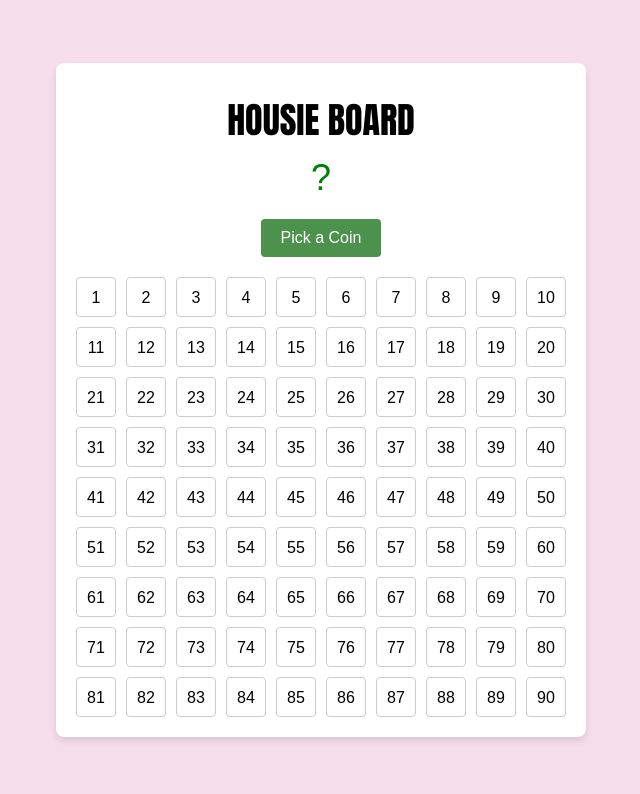
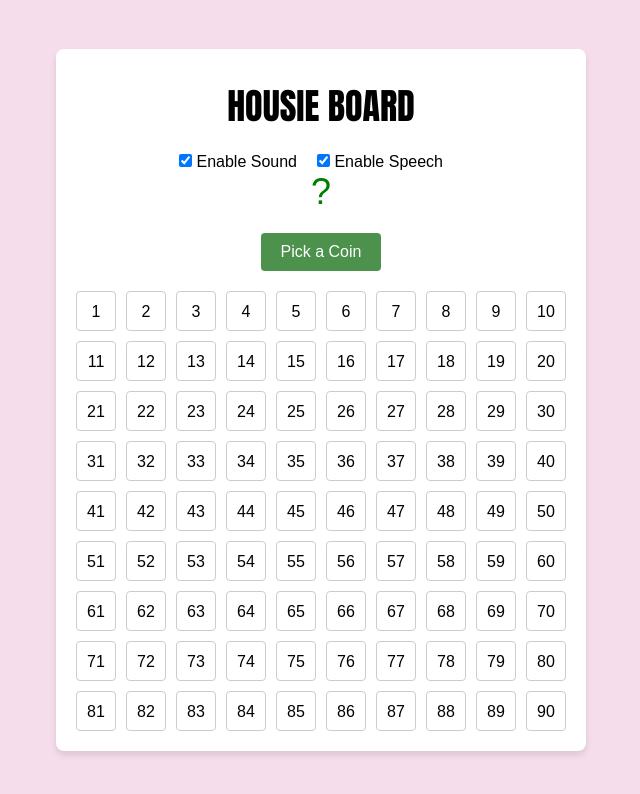
Before and after one commit to sriteja-t/Housie-Digital-Board, a plain HTML site: page index.html in a window 1280 px wide. Shown: the whole page, without its empty margins (319-959 px from the left). Drawn offline with Linux system fonts and the light colour scheme.

Commit message:
feat: option to disable audio

```diff
--- a/index.html
+++ b/index.html
@@ -12,11 +12,20 @@
             <div class="funky-text">
                 Housie Board
             </div>
+            <div class="options">
+                <label>
+                    <input type="checkbox" id="coin-toggle" checked> Enable Sound
+                </label>
+                <label>
+                    <input type="checkbox" id="speech-toggle" checked> Enable Speech
+                </label>
+            </div>
             <p id="picked-item">?</p>
             <button id="pick-button">Pick a Coin</button>
         </div>
         <div class="numbers-grid" id="numbers-container"></div>
     </div>
+
     <audio id="coin-audio" src="coin.mp3"></audio>
     <script src="script.js"></script>
 </body>
--- a/script.js
+++ b/script.js
@@ -2,6 +2,8 @@ const pickedItemElement = document.getElementById('picked-item');
 const pickButton = document.getElementById('pick-button');
 const numbersContainer = document.getElementById('numbers-container');
 const coinAudio = document.getElementById('coin-audio');
+const coinToggle = document.getElementById('coin-toggle');
+const speechToggle = document.getElementById('speech-toggle');
 const minNumber = 1;
 const maxNumber = 90;
 const synth = window.speechSynthesis;
@@ -35,7 +37,9 @@ pickButton.addEventListener('click', () => {
     const randomItem = availableNumbers.splice(randomIndex, 1)[0];
     pickedItemElement.textContent = randomItem;
 
+    if (coinToggle.checked) {
     coinAudio.play();
+    }
 
     const pickedNumberElements = document.querySelectorAll('.number');
     for (const element of pickedNumberElements) {
@@ -44,8 +48,10 @@ pickButton.addEventListener('click', () => {
             break;
         }
     }
+    if (speechToggle.checked) {
     setTimeout(() => {
         const utterance = new SpeechSynthesisUtterance(`The number is ${randomItem.toString()}`);
         synth.speak(utterance);
     }, 900);
+    }
 });
--- a/style.css
+++ b/style.css
@@ -23,16 +23,24 @@ body {
     font-family: Impact, Haettenschweiler, 'Arial Narrow Bold', sans-serif; /* Change the font family */
 }
 
+.options {
+    display: flex;
+    justify-content: center;
+    margin-top: 10px;
+}
+
+.options label {
+    margin-right: 20px;
+    font-size: 16px;
+}
 
 .container {
-    display: flex;
-    flex-direction: column;
-    align-items: center;
+    max-width: 800px;
+    padding: 20px;
     background-color: #fff;
     border-radius: 8px;
     box-shadow: 0 4px 6px rgba(0, 0, 0, 0.1);
-    padding: 20px;
-    max-width: 800px;
+    text-align: center;
 }
 
 .picker {
```
Also changed, not shown: 1 other file.
